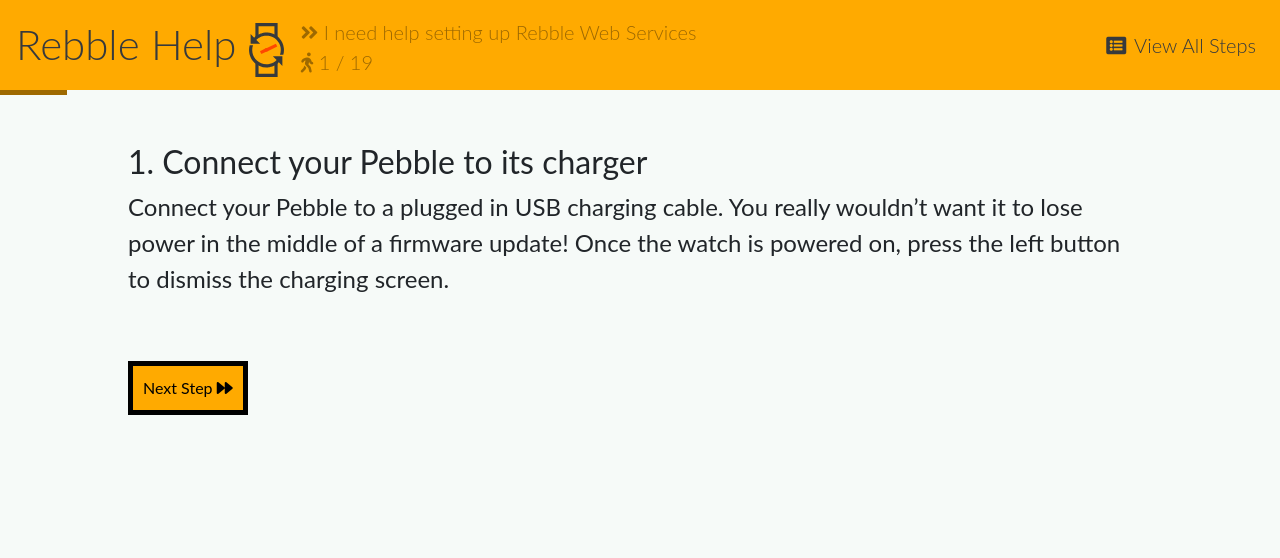
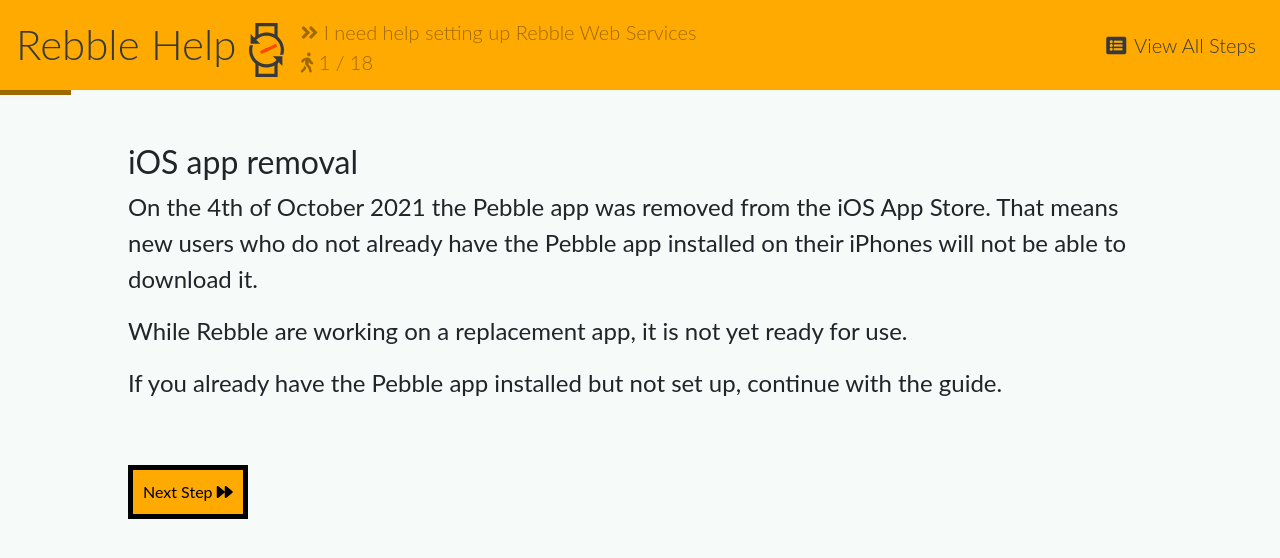
Before and after one commit to pebble-dev/rebble-help, a Jekyll site: the page built from _topic/setup-ios.md, in a window 1280 px wide. Shown: the top 558 px of the page. Built offline with Jekyll 4.4.1, drawn with Linux system fonts in a browser that asks for light colours; nearby versions of some CDN libraries.

Commit message:
Update topics to reflect iOS app removal

```diff
--- a/_topic/setup-ios.md
+++ b/_topic/setup-ios.md
@@ -4,28 +4,19 @@ title: "Setup Rebble Web Services"
 prompt: "I need help setting up Rebble Web Services"
 date:   2021-02-01 07:14:42
 author: "Will0"
+hideFirstStepNumber: true
 
 osSpecific: true
 os: ios
 ---
 
-# Connect your Pebble to its charger
+# iOS app removal
 
-Connect your Pebble to a plugged in USB charging cable. You really wouldn't want it to lose power in the middle of a firmware update! Once the watch is powered on, press the left button to dismiss the charging screen.
+On the 4th of October 2021 the Pebble app was removed from the iOS App Store. That means new users who do not already have the Pebble app installed on their iPhones will not be able to download it.
 
-# Install the app from the App Store
+While Rebble are working on a replacement app, it is not yet ready for use.
 
-On your iPhone, download the Pebble app from the App Store:
-
-[App Store Link](https://itunes.apple.com/en/app/pebble/id957997620?mt=8)
-
-<notmobile>
-
-or via this QR code:
-
-<qr url="https://itunes.apple.com/en/app/pebble/id957997620?mt=8" />
-
-</notmobile>
+If you already have the Pebble app installed but not set up, continue with the guide.
 
 # Open the Pebble app
 
```
Also changed, not shown: _topic/ios-app-unavailable.md (added, +19 -0 lines).
